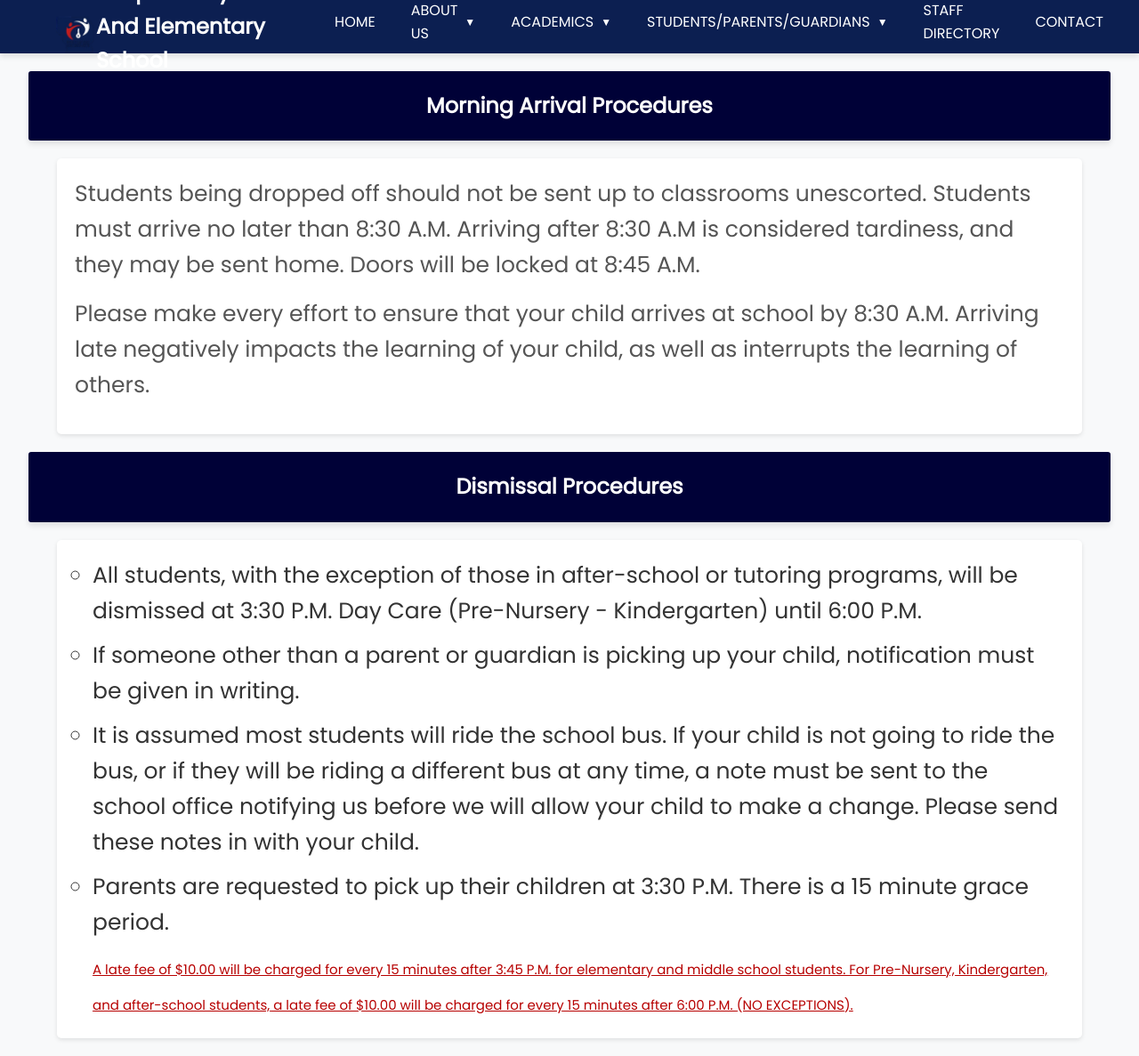
After one commit to SSIDDIQUE2k/PCDESCHOOL-SITE, a Django app: page /spg_directories/a-d_procedures in a window 1280 px wide. The commit adds this page. Shown: the whole page at 89% size. Run offline with Django 5.2, Linux system fonts and the light colour scheme.

Commit message:
added new features

```diff
--- /dev/null
+++ b/main_app/static/css/spg/a-d_procedures.css
@@ -0,0 +1,62 @@
+/* General Body Styling */
+body {
+    font-family: 'Segoe UI', Tahoma, Geneva, Verdana, sans-serif; /* Clear and modern font for readability */
+    background-color: #f8f9fa; /* Soft background to minimize eye strain */
+    color: #333; /* Dark enough for good contrast */
+    line-height: 1.6; /* Spacious line height for better readability */
+    margin: 0;
+    padding: 0;
+}
+
+/* Header Styling */
+h1 {
+    background-color: rgb(0, 1, 55); /* School color-themed header background */
+    color: white;
+    padding: 20px 10px; /* Adequate padding for visual emphasis */
+    text-align: center;
+    border-radius: 3px; /* Slight rounding of corners */
+    margin: 20px auto; /* Top and bottom margin for space, auto for horizontal centering */
+    width: 95%; /* Slightly less than full width for a framed effect */
+    box-shadow: 0 4px 6px rgba(0, 0, 0, 0.1); /* Subtle shadow for depth */
+}
+
+/* Content Container Styling */
+.content {
+    padding: 20px;
+    margin: 10px auto 20px; /* Slightly closer to header and more space at the bottom */
+    width: 90%; /* Width consistent with header for alignment */
+    background-color: white; /* Clear background for content focus */
+    border-radius: 5px; /* Consistency in rounded corners */
+    box-shadow: 0 2px 5px rgba(0, 0, 0, 0.1); /* Matching shadow for consistency */
+}
+
+/* Paragraph Styling */
+p {
+    font-size: 25px; /* Accessible font size */
+    color: #555; /* Slightly lighter than main text for subtlety */
+    margin-bottom: 15px; /* Space between paragraphs for visual separation */
+}
+
+/* List Styling */
+ul {
+    font-size: 25px;
+    padding-left: 20px; /* Indent for list clarity */
+    list-style-type: circle; /* Style to differentiate from default */
+}
+
+li {
+    margin-bottom: 10px; /* Space between list items */
+    line-height: 1.6; /* Enhanced line height for list readability */
+}
+
+/* Strong Text Emphasis */
+strong {
+    color: #ffffff; /* Strong color to draw attention to important items */
+    font-weight: bold; /* Bold for further emphasis */
+}
+p1{
+    font-size: 15px; /* Accessible font size */
+    text-decoration: underline;
+    color: #b70000; /* Slightly lighter than main text for subtlety */
+    margin-bottom: 15px; /* Space between paragraphs for visual separation */
+}
--- a/main_app/templates/base.html
+++ b/main_app/templates/base.html
@@ -38,17 +38,19 @@
                         <li><a href="{% url 'dayCare' %}">DayCare</a></li>
                         <li><a href="{% url 'academics' %}">Academics</a></li>
                         <li><a href="{% url 'conduct' %}">Student Conduct/Discipline</a></li>
+                        <li><a href="{% url 'attendance' %}">Attendance</a></li>
                     </ul>
                 </li>
                 <li class="dropdown">
-                    <a href="#" class="dropbtn">Parents/Guardians</a>
+                    <a href="#" class="dropbtn">Students/Parents/Guardians</a>
                     <ul class="dropdown-content">
-                        <li><a href="{% url 'mission-statement' %}">Mission Statement</a></li>
+                        <li><a href="{% url 'a-d_procedures' %}">Arrival & Dismissal Procedures</a></li>
+                        <li><a href="{% url 'attendance' %}">Attendance</a></li>
                         <li><a href="{% url 'mission-statement' %}">Our Belief</a></li>
                     </ul>
                 </li>
                 <li class="dropdown">
-                    <a href="{% url 'teacher-index' %}" class="dropbtn">Staff Directory</a>
+                   <a href="{% url 'teacher-index' %}" class="dropbtn1">Staff Directory</a>
                     <ul class="dropdown-content">
                         {% if user.is_authenticated %}
                         <li><a href="{% url 'teacher-create' %}">Add Staff</a></li>
--- /dev/null
+++ b/main_app/templates/spg_directories/a-d_procedures.html
@@ -0,0 +1,30 @@
+{% extends 'base.html' %}
+{% load static %} <!-- Load static files to access CSS files -->
+
+{% block content %}
+<link rel="stylesheet" href="{% static 'css/spg/a-d_procedures.css' %}" />
+
+<!-- Morning Arrival Procedures -->
+<section>
+    <h1><strong>Morning Arrival Procedures</strong></h1>
+    <div class="content">
+        <p>Students being dropped off should not be sent up to classrooms unescorted. Students must arrive no later than 8:30 A.M. Arriving after 8:30 A.M is considered tardiness, and they may be sent home. Doors will be locked at 8:45 A.M.</p>
+        <p>Please make every effort to ensure that your child arrives at school by 8:30 A.M. Arriving late negatively impacts the learning of your child, as well as interrupts the learning of others.</p>
+    </div>
+</section>
+
+<!-- Dismissal Procedures -->
+<section>
+    <h1><strong>Dismissal Procedures</strong></h1>
+    <div class="content">
+        <ul>
+            <li>All students, with the exception of those in after-school or tutoring programs, will be dismissed at 3:30 P.M. Day Care (Pre-Nursery - Kindergarten) until 6:00 P.M.</li>
+            <li>If someone other than a parent or guardian is picking up your child, notification must be given in writing.</li>
+            <li>It is assumed most students will ride the school bus. If your child is not going to ride the bus, or if they will be riding a different bus at any time, a note must be sent to the school office notifying us before we will allow your child to make a change. Please send these notes in with your child.</li>
+            <li>Parents are requested to pick up their children at 3:30 P.M. There is a 15 minute grace period. </li>
+            <p1>A late fee of $10.00 will be charged for every 15 minutes after 3:45 P.M. for elementary and middle school students. For Pre-Nursery, Kindergarten, and after-school students, a late fee of $10.00 will be charged for every 15 minutes after 6:00 P.M. (NO EXCEPTIONS).<p1>
+        </ul>
+    </div>
+</section>
+
+{% endblock %}
--- a/main_app/urls.py
+++ b/main_app/urls.py
@@ -16,7 +16,10 @@ urlpatterns = [
     path('academics_directories/tution', views.Tution, name='tution'),
     path('academics_directories/dayCare', views.DayCare, name='dayCare'),
     path('academics_directories/academics', views.Academics, name='academics'),
-    path('academics_directories/conduct', views.Conduct, name='conduct')
+    path('academics_directories/conduct', views.Conduct, name='conduct'),
+    path('academics_directories/attendance', views.attendance, name='attendance'),
+    path('spg_directories/a-d_procedures', views.a_d_Procedures, name='a-d_procedures')
+
 
 
 
--- a/main_app/views.py
+++ b/main_app/views.py
@@ -92,3 +92,9 @@ def Academics(request):
 
 def Conduct(request):
     return render(request, 'academics_directories/conduct.html')
+
+def attendance(request):
+    return render(request, 'academics_directories/attendance.html')
+
+def a_d_Procedures(request):
+    return render(request, 'spg_directories/a-d_procedures.html')
```
Also changed, not shown: main_app/static/css/academics/attendance.css (added, +53 -0 lines), main_app/templates/academics_directories/attendance.html (added, +18 -0 lines).
